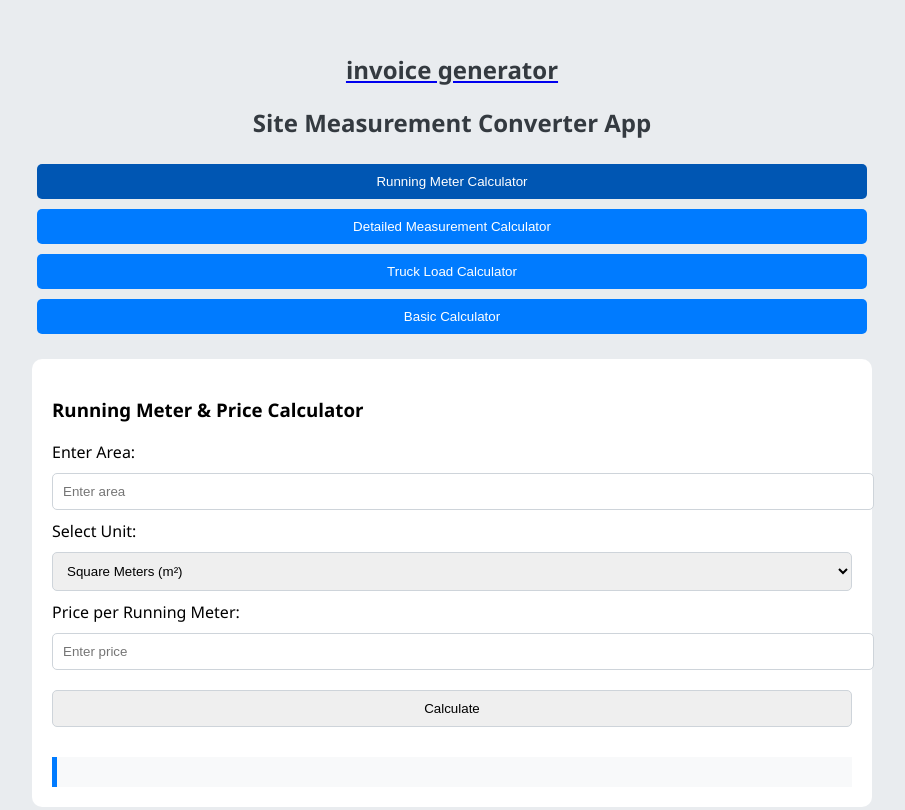
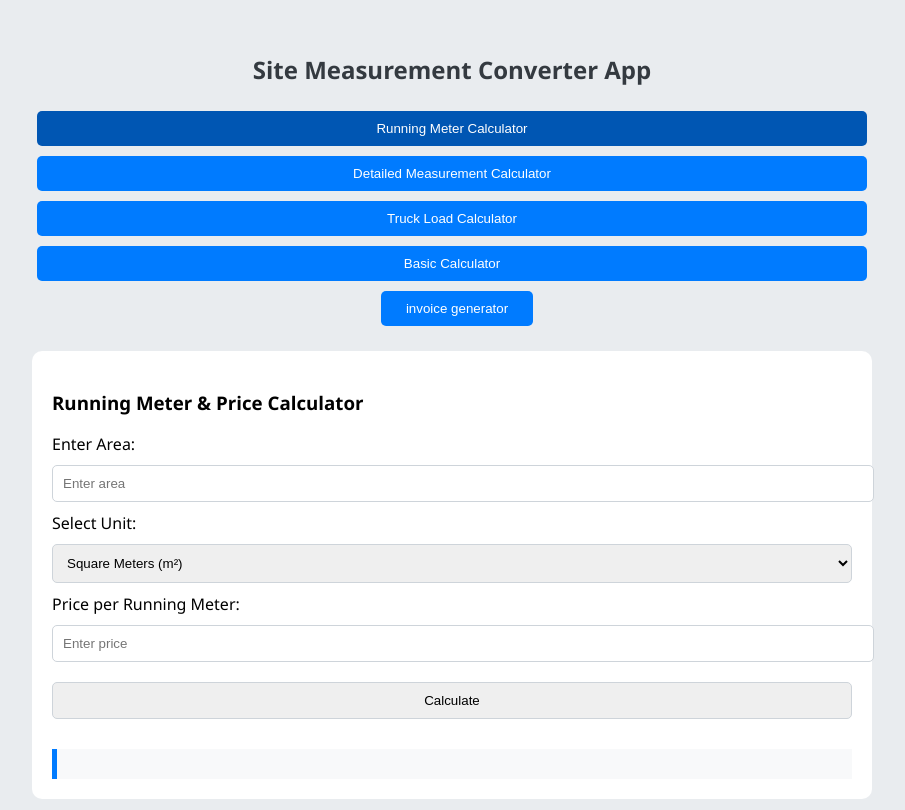
Before and after one commit to Ioketh/tailwind-2, a website: page coverter .html in a window 1280 px wide. Shown: the part 187-997 px from the top of the page, without its empty margins (188-1093 px from the left). Drawn offline with Linux system fonts and the light colour scheme.

Commit message:
Update coverter .html

```diff
--- a/coverter .html
+++ b/coverter .html
@@ -83,15 +83,17 @@
       </style>
 </head>
 <body>
-  <a href="index.html">
-   <h2>invoice generator</h2>
-  </a>
+
   <h2>Site Measurement Converter App</h2>
   <div class="tab">
     <button class="tablinks" onclick="openTab(event, 'RMTCalc')">Running Meter Calculator</button>
     <button class="tablinks" onclick="openTab(event, 'FullCalc')">Detailed Measurement Calculator</button>
     <button class="tablinks" onclick="openTab(event, 'TruckLoad')">Truck Load Calculator</button>
     <button class="tablinks" onclick="openTab(event, 'BasicCalc')">Basic Calculator</button>
+    <a href="index.html">
+   <button class="tablinks" >invoice generator</button></button>
+  </a>
+
   </div>
 
   <div id="RMTCalc" class="tabcontent">
```
